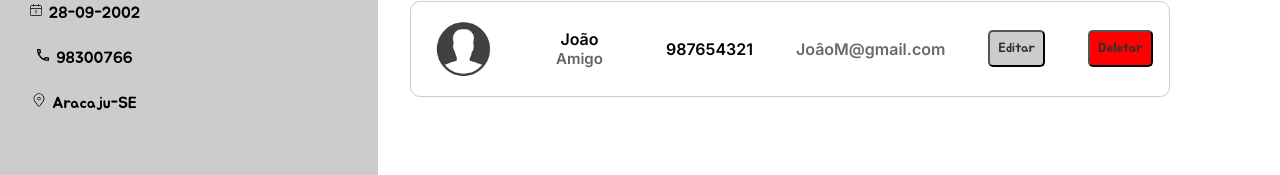
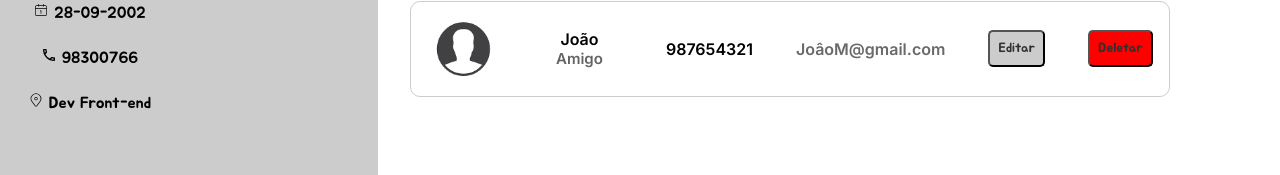
Before and after one commit to JulioVieiraP/Minha-lista-de-contatos, a React (Vite) app: page / in a window 1280 px wide. Shown: the part 276-451 px from the top of the page. Built offline with nearby package versions, Linux system fonts and the light colour scheme.

Commit message:
Mudando o texto

```diff
--- a/src/components/Perfil/index.tsx
+++ b/src/components/Perfil/index.tsx
@@ -17,7 +17,7 @@ const Perfil = () => {
         <S.InfoPessoal>
           <div><CiCalendarDate /> 28-09-2002</div>
           <div><MdOutlinePhone /> 98300766</div>
-          <div><CiLocationOn /> Aracaju-SE</div>
+          <div><CiLocationOn /> Dev Front-end</div>
         </S.InfoPessoal>
       </S.PerfilDiv>
     </S.Aside>
```
